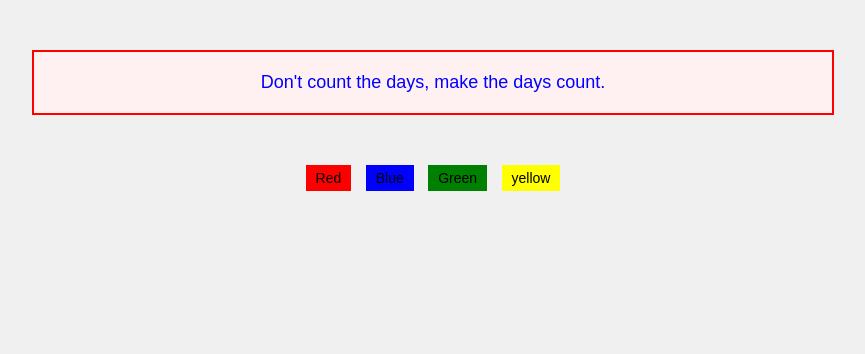
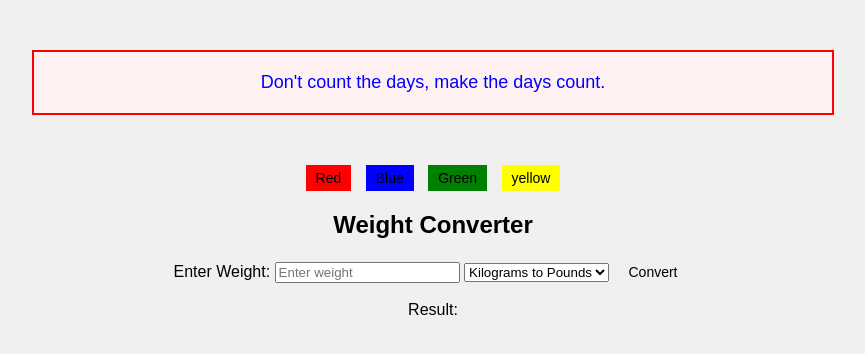
Before and after one commit to Shammo06/CSE391Assignment2, a plain HTML site: page index.html in a window 1280 px wide. Shown: the whole page, without its empty margins (207-1072 px from the left). Drawn offline with Linux system fonts and the light colour scheme.

Commit message:
add converter

```diff
--- /dev/null
+++ b/convert.js
@@ -0,0 +1,28 @@
+function convert() {
+    // Get user input
+    const weightInput = document.getElementById("weightInput").value;
+    const conversionType = document.getElementById("conversionType").value;
+
+    // Perform conversion
+    let result;
+    if (conversionType === "kgToLb") {
+        result = kilogramsToPounds(weightInput);
+    } else if (conversionType === "lbToKg") {
+        result = poundsToKilograms(weightInput);
+    } else {
+        // Handle invalid conversion type
+        alert("Invalid conversion type");
+        return;
+    }
+
+    // Display result
+    document.getElementById("result").textContent = result;
+}
+
+function kilogramsToPounds(kilograms) {
+    return (kilograms * 2.2046).toFixed(2);
+}
+
+function poundsToKilograms(pounds) {
+    return (pounds * 0.4536).toFixed(2);
+}
--- a/index.html
+++ b/index.html
@@ -19,6 +19,19 @@
     </div>
    </section>
 
+   <section>
+    <h1>Weight Converter</h1>
+    <label for="weightInput">Enter Weight:</label>
+    <input type="number" id="weightInput" placeholder="Enter weight">
+    <select id="conversionType">
+        <option value="kgToLb">Kilograms to Pounds</option>
+        <option value="lbToKg">Pounds to Kilograms</option>
+    </select>
+    <button onclick="convert()">Convert</button>
+    <p>Result: <span id="result"></span></p>
+   </section>
+
     <script src="color.js"></script>
+    <script src="convert.js"></script>
 </body>
 </html>
```
